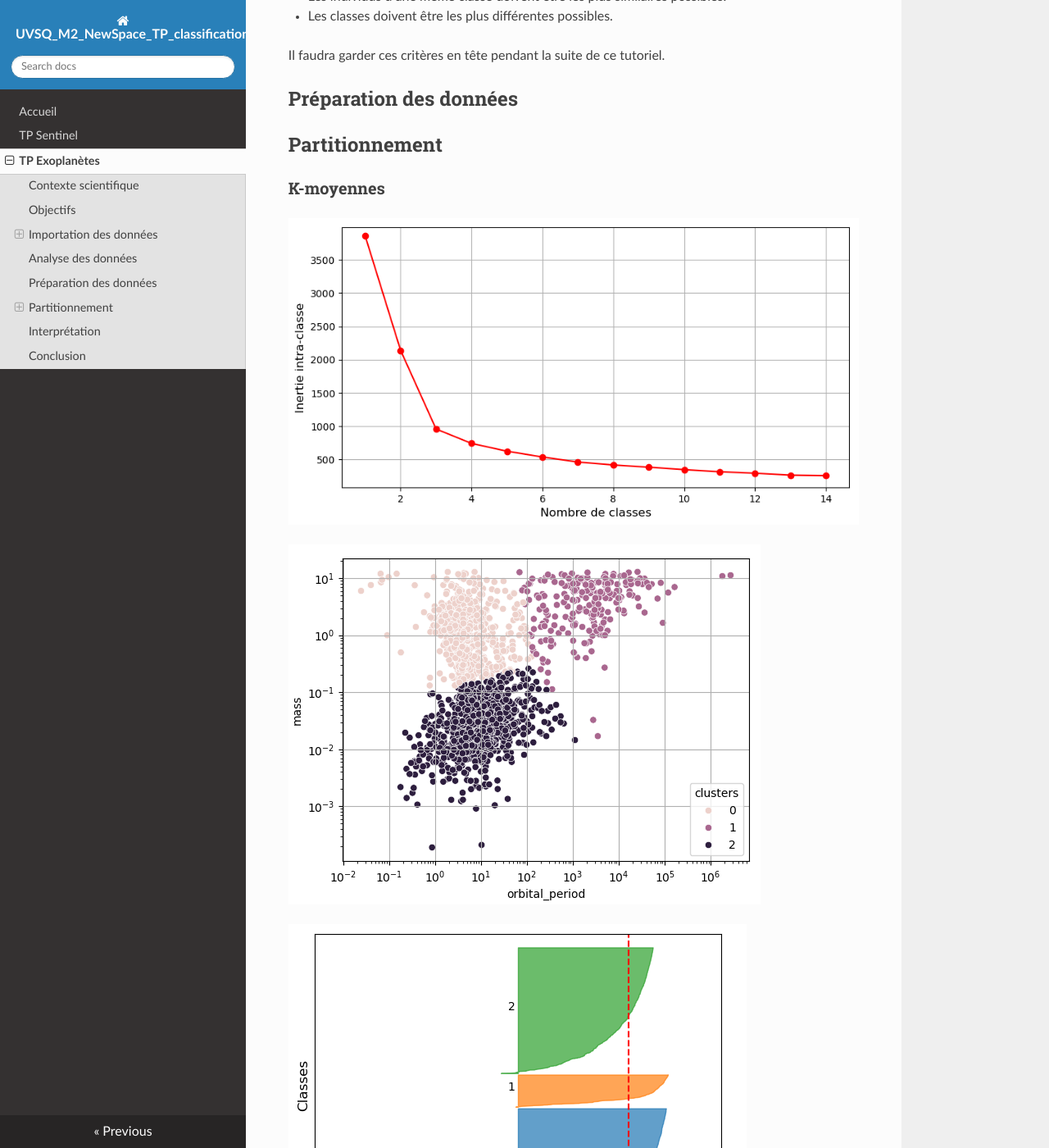
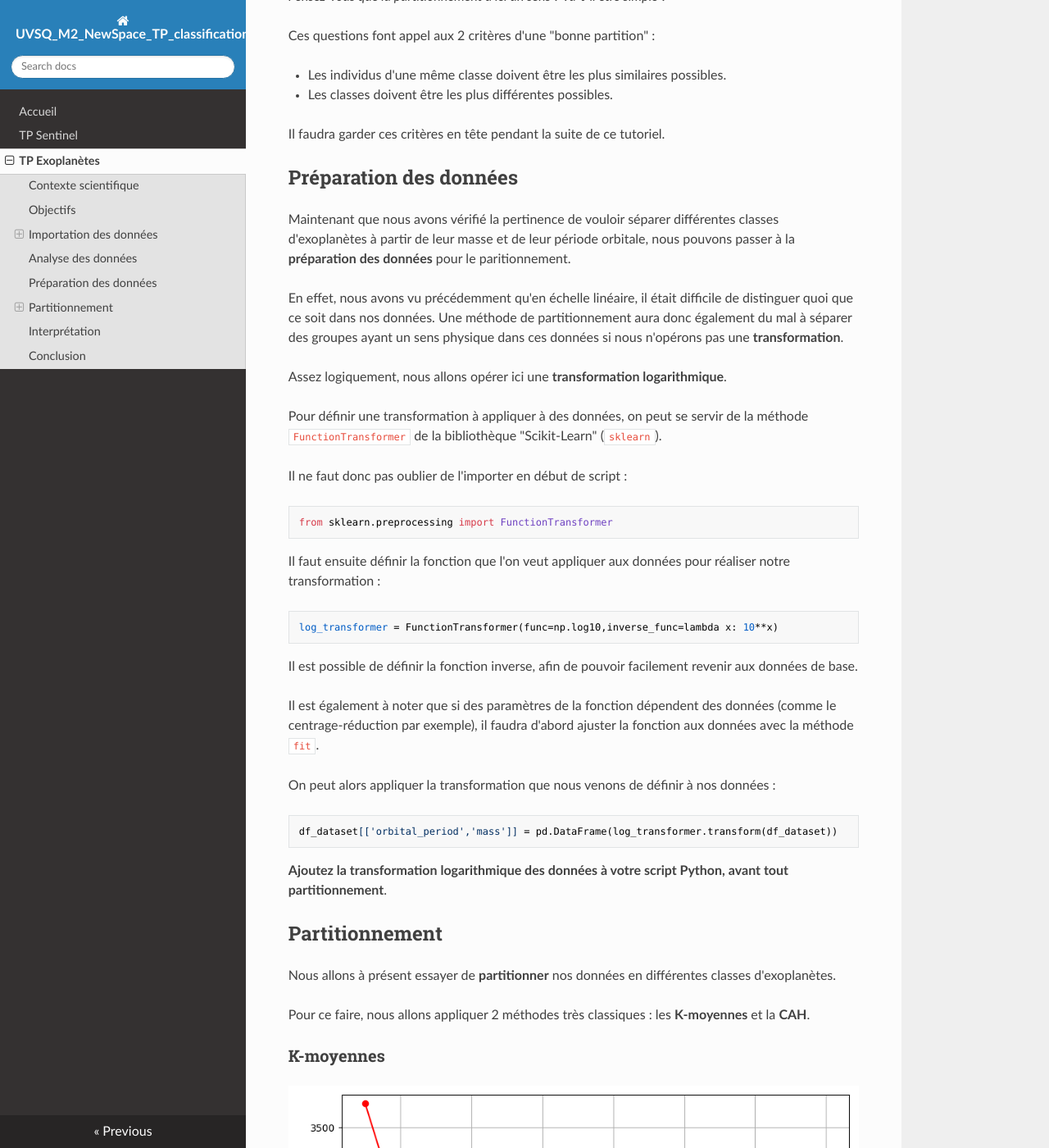
Before and after one commit to NicOudart/UVSQ_M2_NewSpace_TP_classification, an MkDocs documentation site: the page built from docs/TP_exoplanets.md, in a window 1280 px wide and 1400 px high, scrolled down 6588 px. Shown: the whole window at 82% size. Built offline with MkDocs 1.6.1, drawn with Linux system fonts in a browser that asks for light colours; nearby versions of some CDN libraries; some of the changed text lies outside the part shown.

Commit message:
-Progress on clustering.

```diff
--- a/docs/TP_exoplanets.md
+++ b/docs/TP_exoplanets.md
@@ -190,6 +190,8 @@ plt.xscale("log")
 plt.yscale("log")
 ~~~
 
+**Ajoutez cet affichage graphique à votre script Python.**
+
 Vous devriez alors obtenir un graphique similaire à celui-ci :
 
 ![Nuage de points](img/Exoplanets_scatter_points.png)
@@ -206,6 +208,8 @@ sns.histplot(data=df_dataset,x="orbital_period",y="mass",bins=30,log_scale=(True
 ~~~
 
 Le paramètres `bin` permet de définir le nombre d'intervalles de l'histogramme selon l'axe horizontal et l'axe vertical.
+
+**Ajoutez ce nouvel affichage graphique à votre script Python.**
 
 Vous devriez alors obtenir un graphique similaire à celui-ci :
 
@@ -227,7 +231,44 @@ Il faudra garder ces critères en tête pendant la suite de ce tutoriel.
 
 ## Préparation des données
 
+Maintenant que nous avons vérifié la pertinence de vouloir séparer différentes classes d'exoplanètes à partir de leur masse et de leur période orbitale, nous pouvons passer à la **préparation des données** pour le paritionnement.
+
+En effet, nous avons vu précédemment qu'en échelle linéaire, il était difficile de distinguer quoi que ce soit dans nos données.
+Une méthode de partitionnement aura donc également du mal à séparer des groupes ayant un sens physique dans ces données si nous n'opérons pas une **transformation**.
+
+Assez logiquement, nous allons opérer ici une **transformation logarithmique**.
+
+Pour définir une transformation à appliquer à des données, on peut se servir de la méthode `FunctionTransformer` de la bibliothèque "Scikit-Learn" (`sklearn`).
+
+Il ne faut donc pas oublier de l'importer en début de script :
+
+~~~
+from sklearn.preprocessing import FunctionTransformer
+~~~
+
+Il faut ensuite définir la fonction que l'on veut appliquer aux données pour réaliser notre transformation :
+
+~~~
+log_transformer = FunctionTransformer(func=np.log10,inverse_func=lambda x: 10**x)
+~~~
+
+Il est possible de définir la fonction inverse, afin de pouvoir facilement revenir aux données de base.
+
+Il est également à noter que si des paramètres de la fonction dépendent des données (comme le centrage-réduction par exemple), il faudra d'abord ajuster la fonction aux données avec la méthode `fit`.
+
+On peut alors appliquer la transformation que nous venons de définir à nos données :
+
+~~~
+df_dataset[['orbital_period','mass']] = pd.DataFrame(log_transformer.transform(df_dataset))
+~~~
+
+**Ajoutez la transformation logarithmique des données à votre script Python, avant tout partitionnement**.
+
 ## Partitionnement
+
+Nous allons à présent essayer de **partitionner** nos données en différentes classes d'exoplanètes.
+
+Pour ce faire, nous allons appliquer 2 méthodes très classiques : les **K-moyennes** et la **CAH**.
 
 ### K-moyennes
 
```
